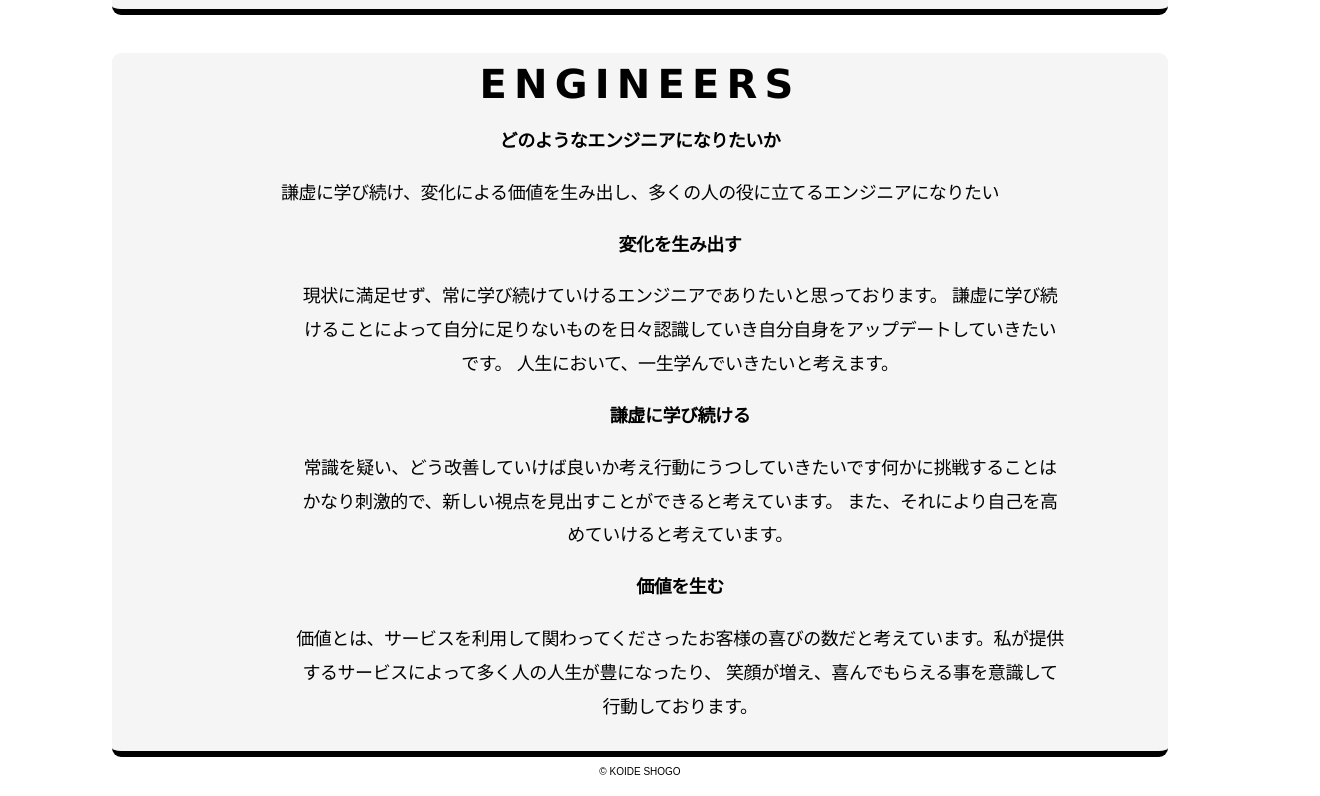
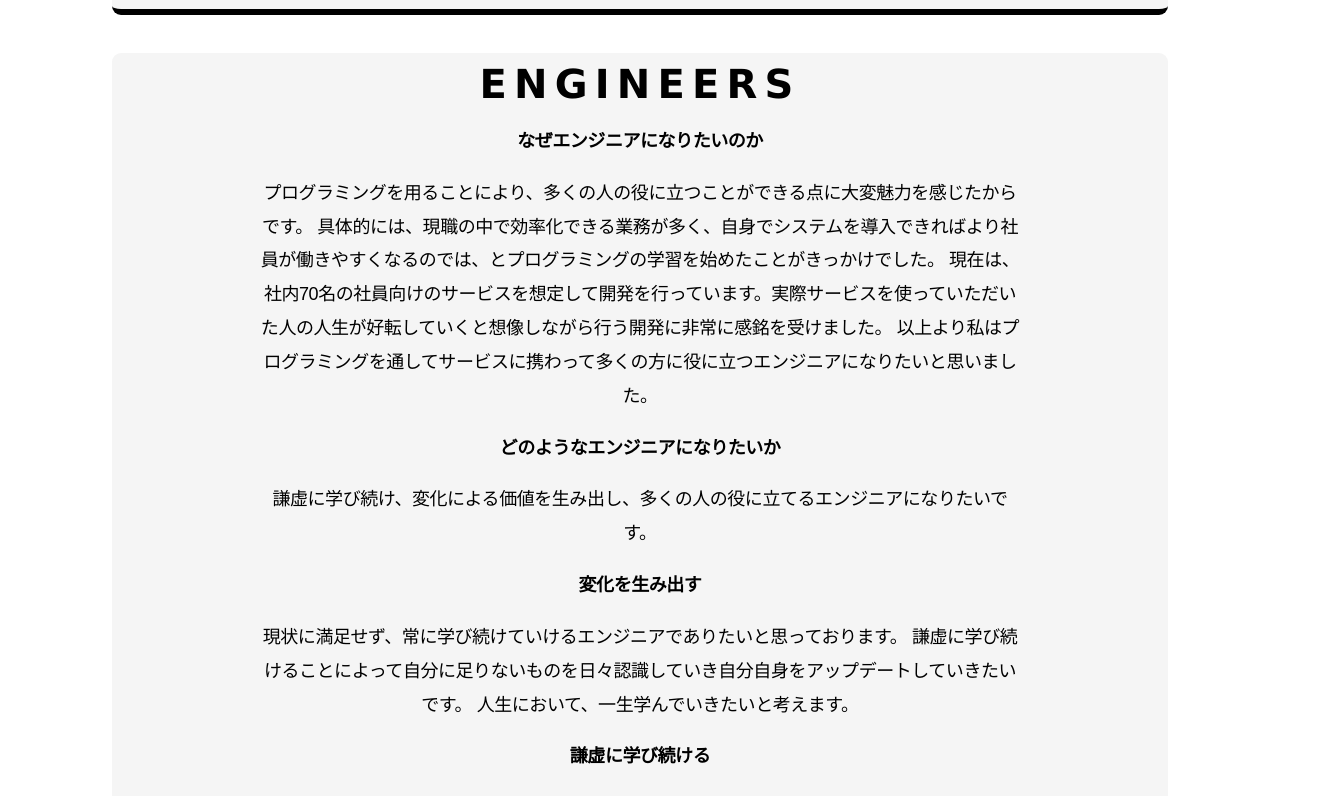
Before and after one commit to koideshogo/Vue-Portfolio, a Vue app: page /about in a window 1280 px wide. Shown: the part 1501-2297 px from the top of the page, 1320 px wide, since content can reach past the window. Built offline with nearby package versions, Linux system fonts and the light colour scheme.

Commit message:
[fix:]CSS微調整

```diff
--- a/src/components/About.vue
+++ b/src/components/About.vue
@@ -64,8 +64,14 @@
         <div class="bottomcontents-child">
           <div class="bottom-title">ENGINEERS</div>
           <div class="bottom-copy">
+            <strong><p>なぜエンジニアになりたいのか</p></strong>
+            <p>プログラミングを用ることにより、多くの人の役に立つことができる点に大変魅力を感じたからです。
+              具体的には、現職の中で効率化できる業務が多く、自身でシステムを導入できればより社員が働きやすくなるのでは、とプログラミングの学習を始めたことがきっかけでした。
+              現在は、社内70名の社員向けのサービスを想定して開発を行っています。実際サービスを使っていただいた人の人生が好転していくと想像しながら行う開発に非常に感銘を受けました。
+              以上より私はプログラミングを通してサービスに携わって多くの方に役に立つエンジニアになりたいと思いました。
+            </p>
             <strong><p>どのようなエンジニアになりたいか</p></strong>
-            <p>謙虚に学び続け、変化による価値を生み出し、多くの人の役に立てるエンジニアになりたい</p>
+            <p>謙虚に学び続け、変化による価値を生み出し、多くの人の役に立てるエンジニアになりたいです。</p>
             <ul>
               <strong><li>変化を生み出す</li></strong>
               <p> 現状に満足せず、常に学び続けていけるエンジニアでありたいと思っております。
@@ -147,6 +153,7 @@ li {
 
 .sns-icon-list {
   display: flex;
+  padding-left: 38px;
 }
 .sns-icon {
   font-size: 30px;
@@ -267,6 +274,7 @@ li {
   line-height: 1.88;
   letter-spacing: -.025em;
   overflow-wrap : break-word;
+  padding: 0;
 }
 
 .bottomcontents-child {
```
